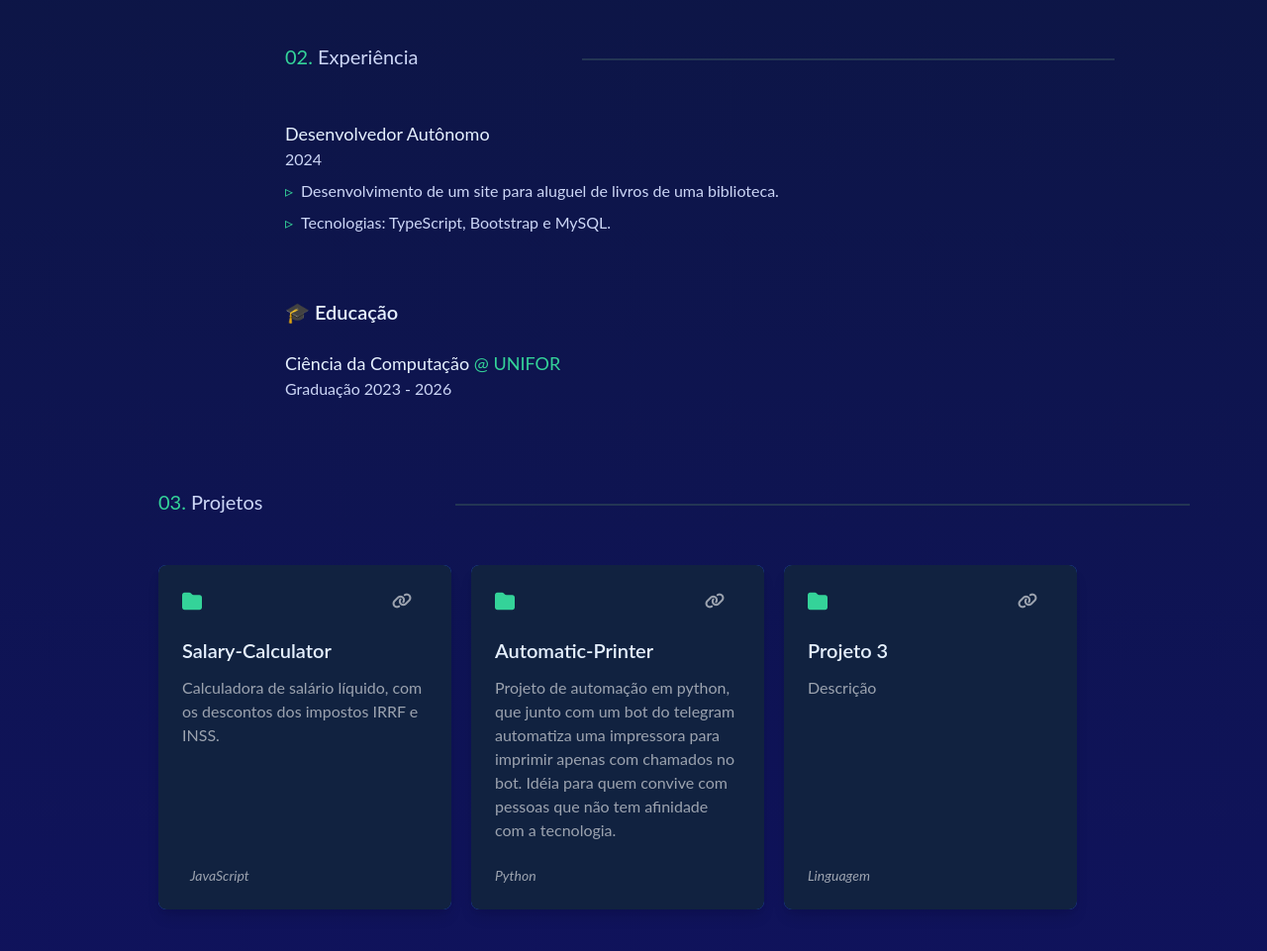
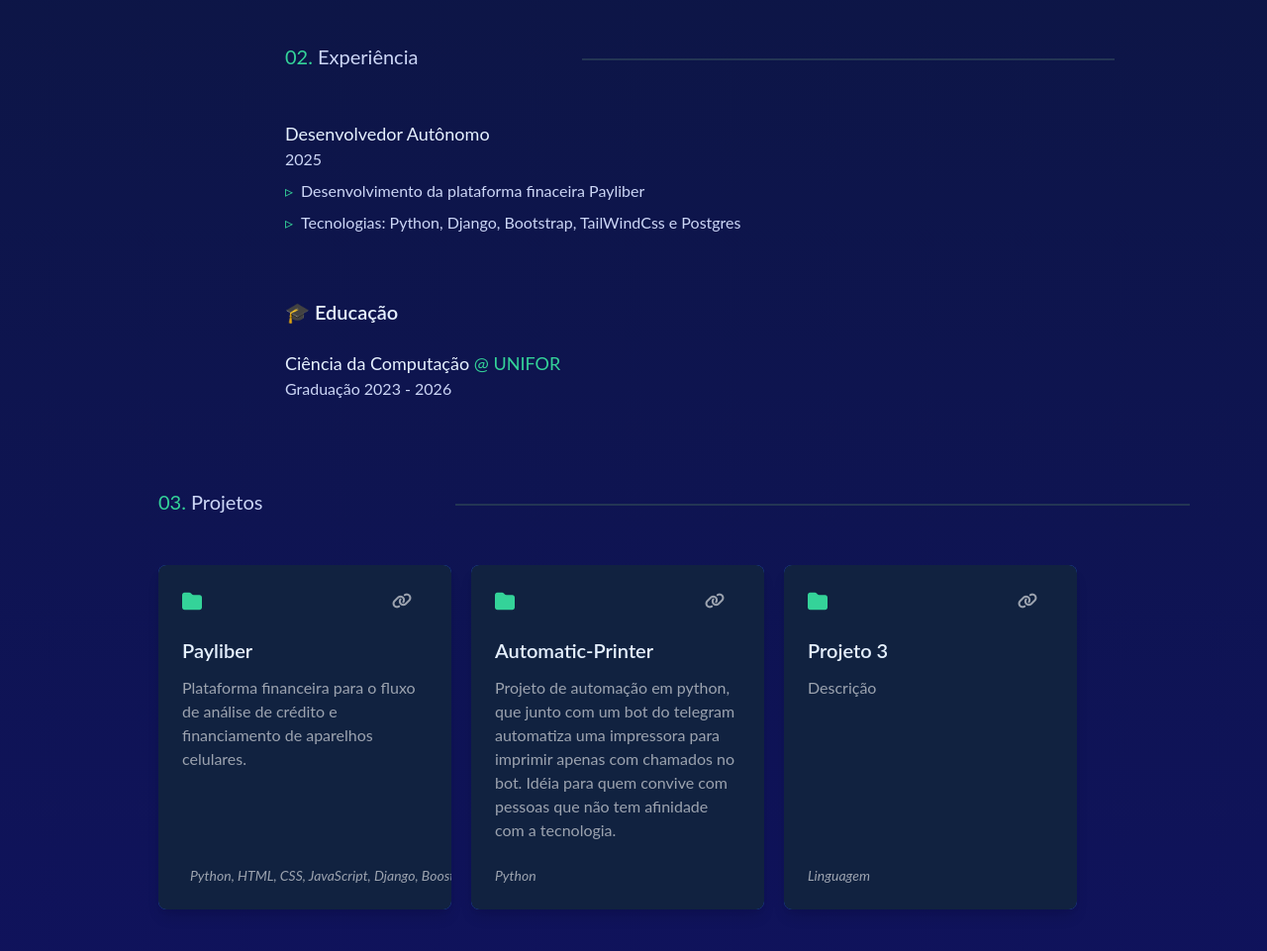
Before and after one commit to jpmendesdev/Portfolio, a plain HTML site: page index.html in a window 1280 px wide. Shown: the part 1115-2076 px from the top of the page at 99% size. Drawn offline with nearby package versions, Linux system fonts and the light colour scheme.

Commit message:
Adding new project

```diff
--- a/index.html
+++ b/index.html
@@ -169,10 +169,10 @@
                 Desenvolvedor Autônomo
                 <a href="" target="_blank" class="text-green-400"></a>
               </h3>
-              <p class="text-base color-secondary">2024</p>
+              <p class="text-base color-secondary">2025</p>
               <ul class="experience-list mt-4 color-secondary text-sm md:text-base">
-                <li class="pl-4 mt-2">Desenvolvimento de um site para aluguel de livros de uma biblioteca.</li>
-                <li class="pl-4 mt-2">Tecnologias: TypeScript, Bootstrap e MySQL.</li>
+                <li class="pl-4 mt-2">Desenvolvimento da plataforma finaceira Payliber</li>
+                <li class="pl-4 mt-2">Tecnologias: Python, Django, Bootstrap, TailWindCss e Postgres</li>
               </ul>
             </div>
 
@@ -205,17 +205,17 @@
                     <span class="pr-4 text-green-400">
                       <i class="fas fa-folder fa-lg"></i>
                     </span>
-                    <a target="_blank" href="https://github.com/jpmendesdev/Salary-Calculator" class="pr-4 text-gray-400 hover:text-white">
+                    <a target="_blank" href="https://payliber.online" class="pr-4 text-gray-400 hover:text-white">
                       <i class="fas fa-link"></i>
                     </a>
                   </div>
                   <div class="flex-1 mt-4">
                     <a target="_blank" href="https://github.com/jpmendesdev/Salary-Calculator" class="block mt-2">
                       <p class="text-xl font-semibold text-secondary">
-                        Salary-Calculator
+                        Payliber
                       </p>
                       <p class="mt-3 text-base text-gray-400">
-                        Calculadora de salário líquido, com os descontos dos impostos IRRF e INSS.
+                        Plataforma financeira para o fluxo de análise de crédito e financiamento de aparelhos celulares.
                       </p>
                     </a>
                   </div>
@@ -229,7 +229,7 @@
 
                         </span>
 
-                        <em>JavaScript</em>
+                        <em>Python, HTML, CSS, JavaScript, Django, Boostrap e Postgres</em>
                       </p>
                     </div>
                   </div>
```
